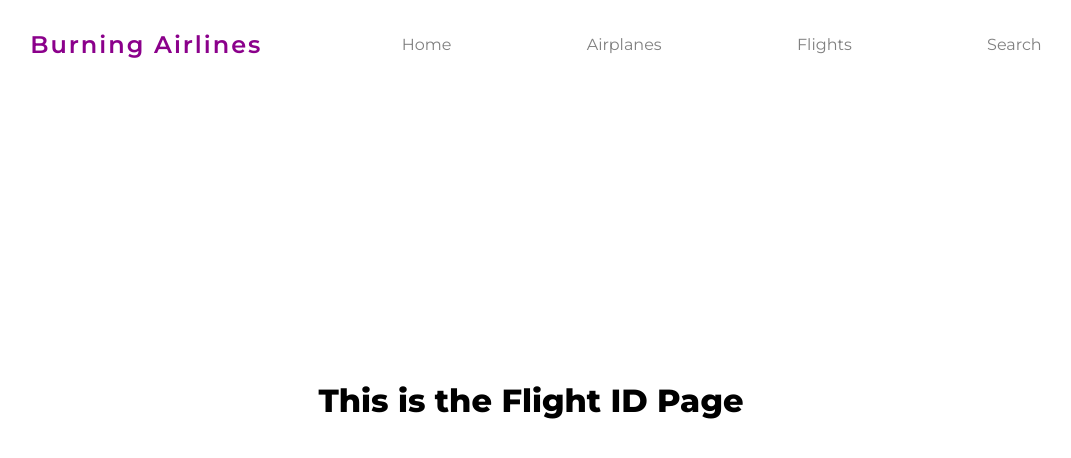
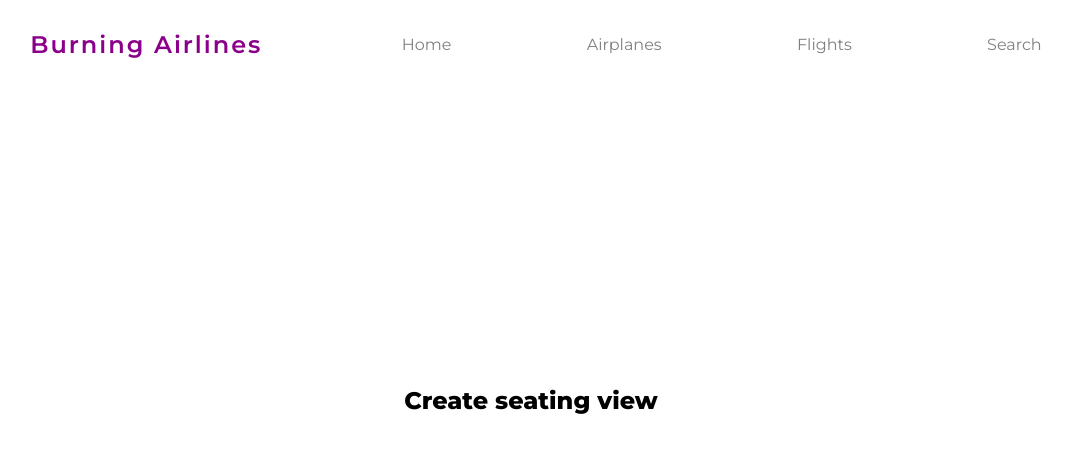
Before and after one commit to gabrielcon6/project-2-airlines, a React (Create React App) app in the folder burning_airlines_app/: page /flightId in a window 1280 px wide. Shown: the top 458 px of the page, without its empty margins (109-1180 px from the left). Built offline with nearby package versions, Linux system fonts and the light colour scheme.

Commit message:
added flightId and flightIdPages

```diff
--- a/burning_airlines_app/src/components/App.js
+++ b/burning_airlines_app/src/components/App.js
@@ -3,7 +3,7 @@ import Nav from "./Nav";
 import HomePage from "../pages/HomePage";
 import Airplanes from "../pages/Airplanes";
 import FlightsPage from "../pages/FlightsPage";
-import FlightID from "../pages/FlightID";
+import FlightId from "../components/FlightId";
 import SearchFlight from "../pages/SearchFlight";
 import { BrowserRouter as Router, Switch, Route, Link } from "react-router-dom";
 
@@ -16,7 +16,7 @@ function App() {
           <Route path="/" exact component={HomePage} />
           <Route path="/airplanes" component={Airplanes} />
           <Route path="/flights" component={FlightsPage} />
-          <Route path="/flightId" component={FlightID} />
+          <Route path="/flightId" component={FlightId} />
           <Route path="/search" component={SearchFlight} />
         </Switch>
       </div>
--- /dev/null
+++ b/burning_airlines_app/src/components/FlightId.js
@@ -0,0 +1,13 @@
+import React, { Component, Fragment } from "react";
+// import axios from "axios";
+import { Link } from "react-router-dom";
+
+function FlightId() {
+  return (
+    <div className="airplanes-list">
+      <h2>Create seating view</h2>
+    </div>
+  );
+}
+
+export default FlightId;
--- a/burning_airlines_app/src/pages/FlightID.js
+++ /dev/null
@@ -1,12 +0,0 @@
-import React from "react";
-// import "../styles/flights.css";
-
-function FlightID() {
-  return (
-    <div className="airplanes-list">
-      <h1>This is the Flight ID Page</h1>
-    </div>
-  );
-}
-
-export default FlightID;
```
Also changed, not shown: burning_airlines_app/src/pages/FlightIdPage.js (added, +13 -0 lines), burning_airlines_app/src/styles/flightID.css (added).
